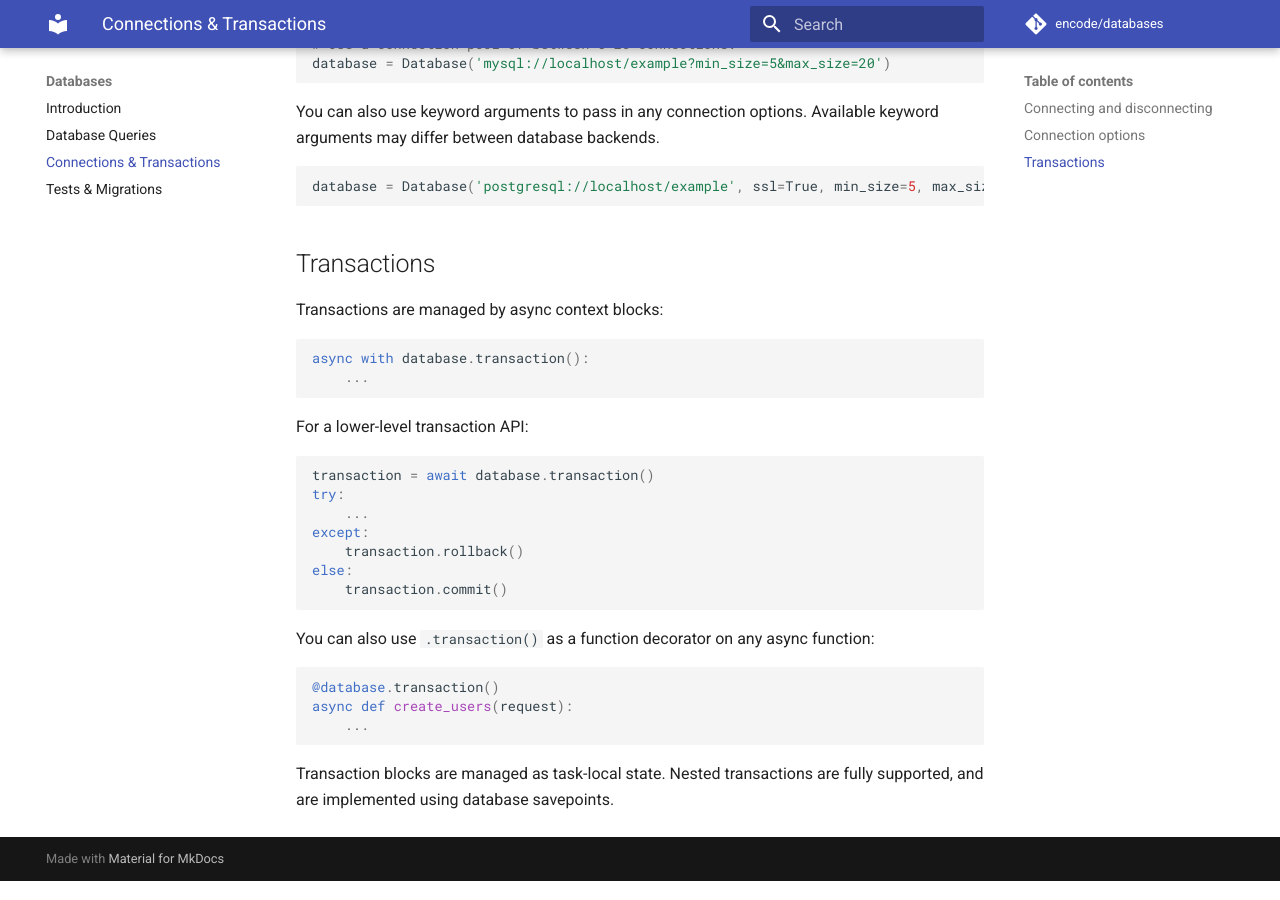
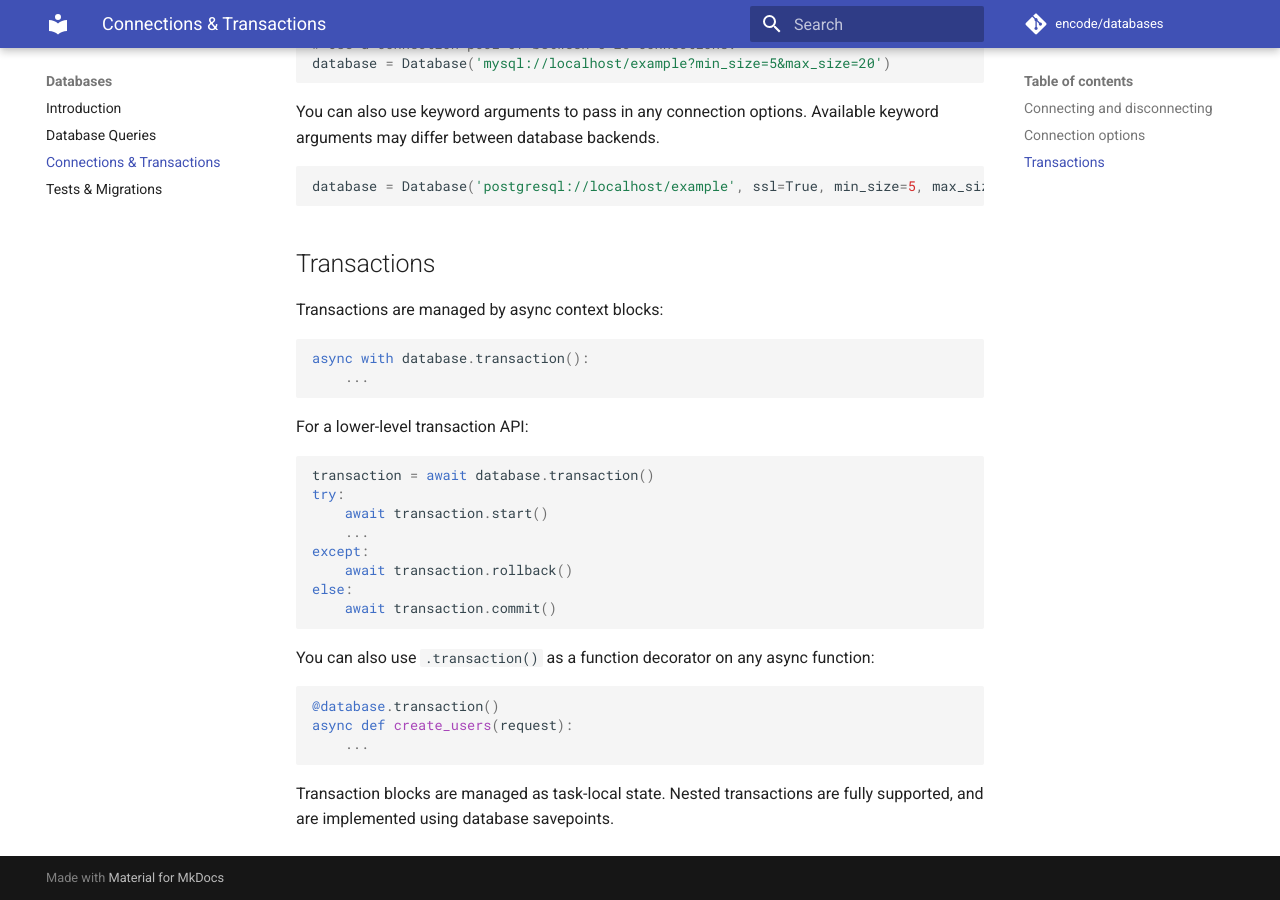
Before and after one commit to encode/databases, an MkDocs documentation site: the page built from docs/connections_and_transactions.md, in a window 1280 px wide and 900 px high, scrolled down 1057 px. Built offline with MkDocs 1.6.1 and Material for MkDocs 9.7.7, drawn with Linux system fonts in a browser that asks for light colours; comment, search, counter and statistics services are not loaded.

Commit message:
Updated transactions documentation for low-level usage. (#209)
Using the lower-level API for Transactions requires that
`await transaction.start()` is called so `transaction._connection`
exists.

Also, low-level usage of transactions did not include the use of
`await` for `transaction.rollback()` and `.commit()`.

Co-authored-by: Vadim Markovtsev <vadim@athenian.co>

````diff
--- a/docs/connections_and_transactions.md
+++ b/docs/connections_and_transactions.md
@@ -71,11 +71,12 @@ For a lower-level transaction API:
 ```python
 transaction = await database.transaction()
 try:
+    await transaction.start()
     ...
 except:
-    transaction.rollback()
+    await transaction.rollback()
 else:
-    transaction.commit()
+    await transaction.commit()
 ```
 
 You can also use `.transaction()` as a function decorator on any async function:
````
